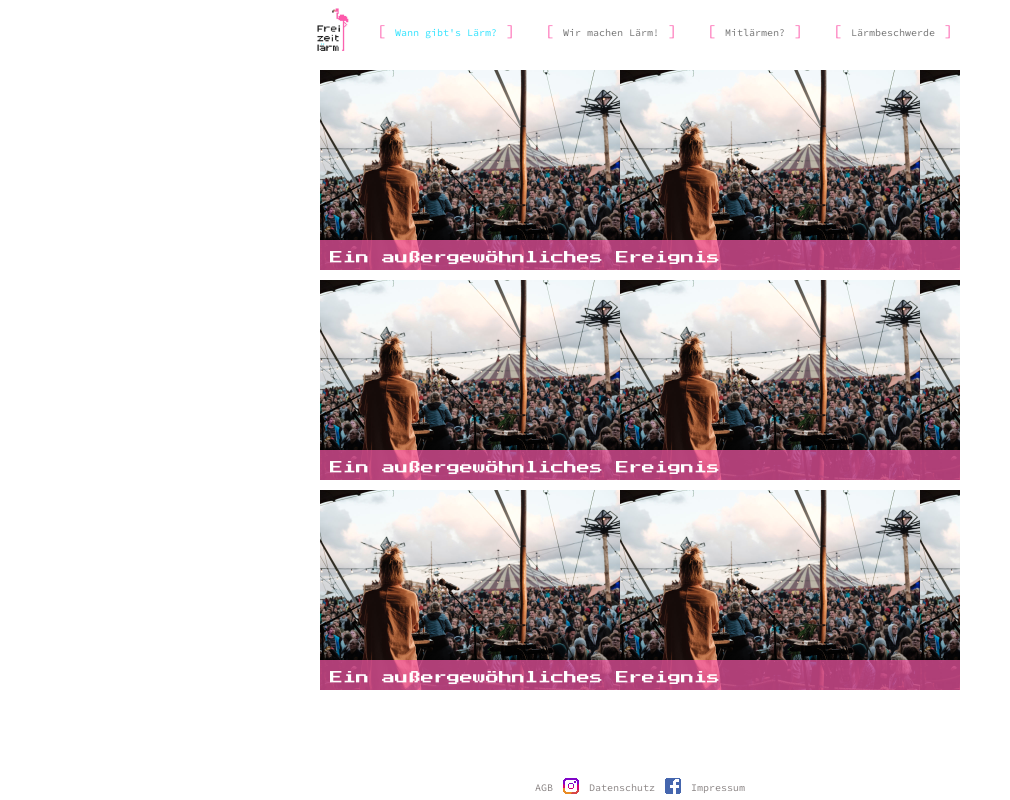
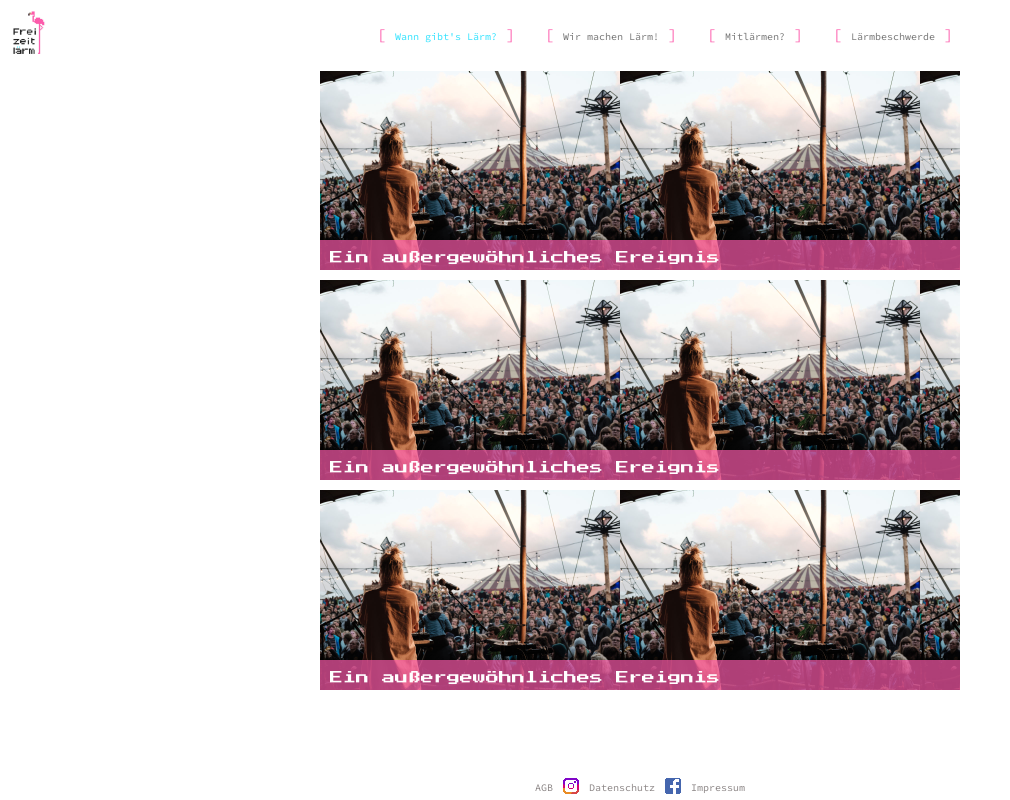
Before and after one commit to luisalisanne/freizeitlaerm, a website built with webpack: page html/veranstaltungen.html in a window 1280 px wide. Shown: the whole page, without its empty margins (0-1010 px from the left). Built offline with nearby package versions, Linux system fonts and the light colour scheme.

```diff
--- a/html/veranstaltungen.html
+++ b/html/veranstaltungen.html
@@ -14,9 +14,9 @@
     <header>
       <nav class="navbar navbar-expand-lg navbar-light fixed-top mx-auto">
         <div class="container-fluid">
-          <!-- <a class="navbar-brand" href="./index.html">
+          <a class="navbar-brand" href="./index.html">
             <img src="../dist/images/1flamingo.jpg" alt="" width="40px" />
-          </a> -->
+          </a>
           <button
             class="navbar-toggler"
             type="button"
@@ -30,11 +30,6 @@
           </button>
           <div class="collapse navbar-collapse" id="navbarSupportedContent">
             <ul class="navbar-nav mx-auto mb-2 mb-lg-0">
-              <li>
-                <a class="navbar-brand" href="./index.html">
-                  <img src="../dist/images/1flamingo.jpg" alt="" width="40px" />
-                </a>
-              </li>
               <li class="nav-item">
                 <a class="nav-link m-md-3 button text-warning" aria-current="page" href="./veranstaltungen.html"
                   >Wann gibt's Lärm?</a
```
